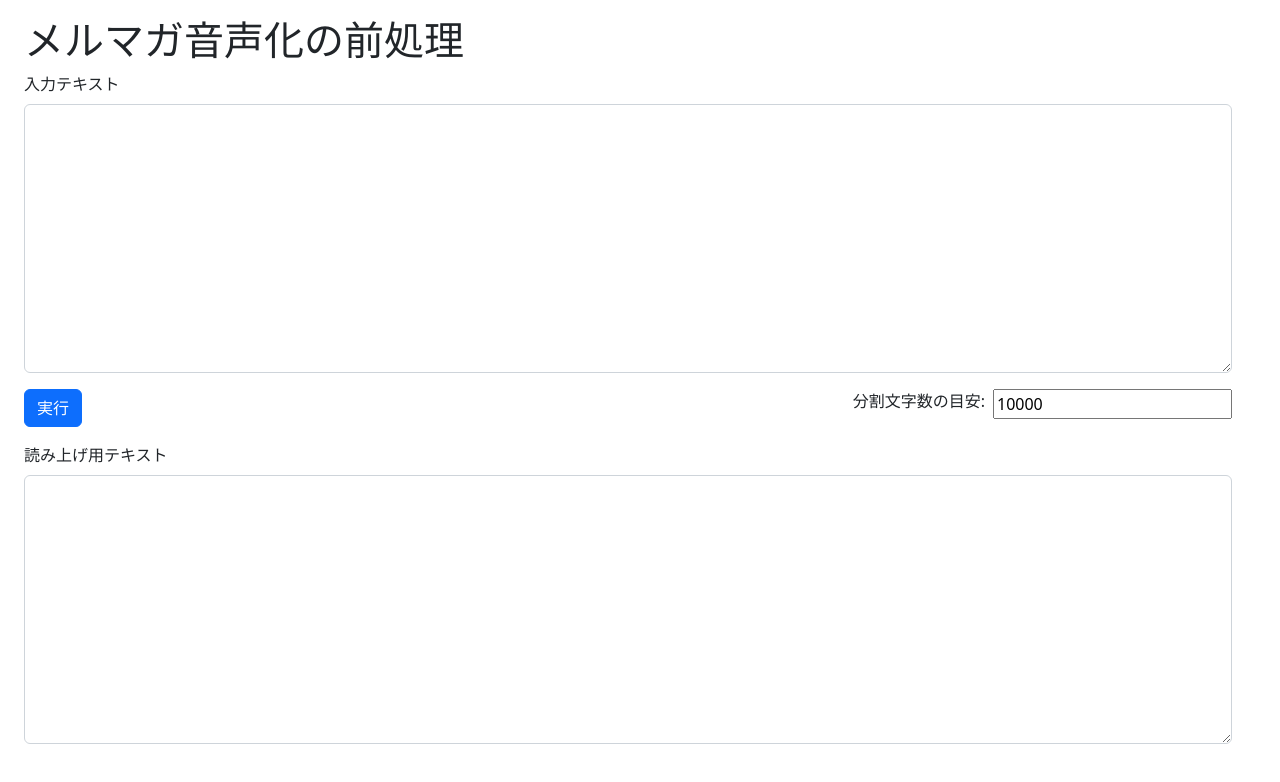
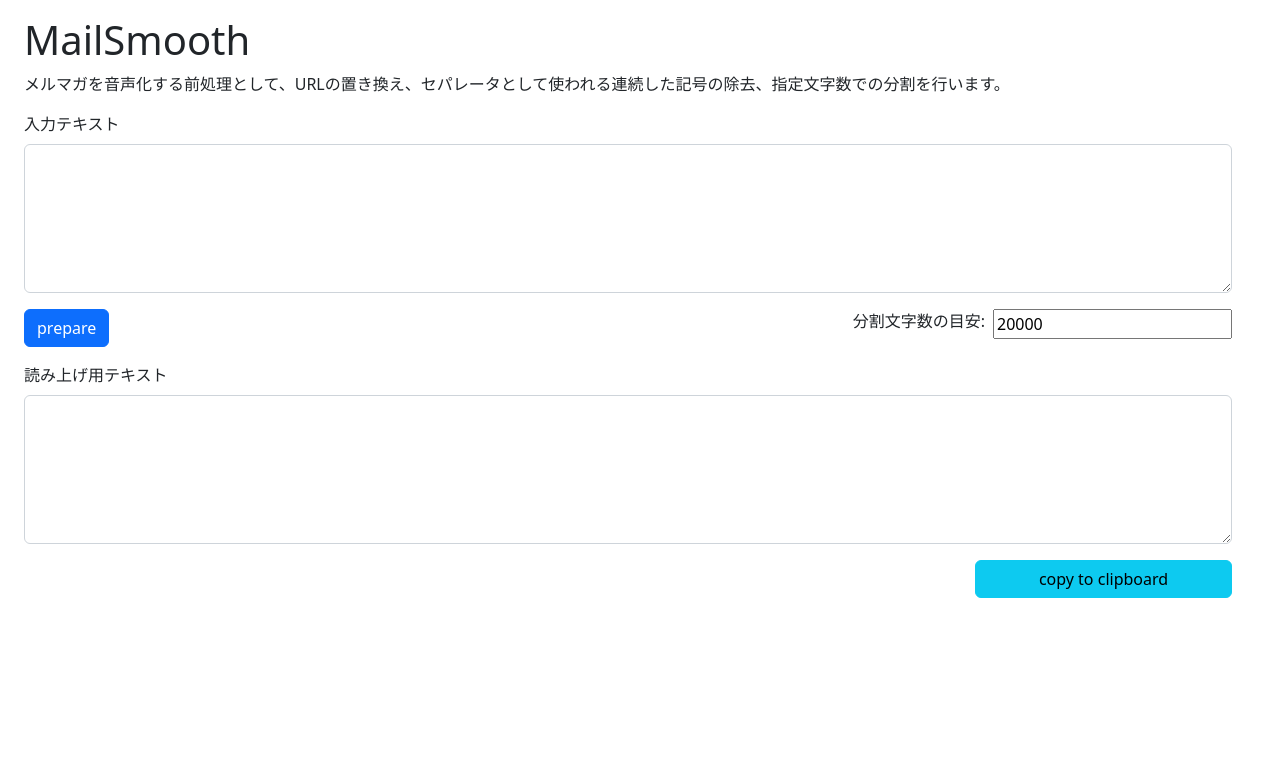
Before and after one commit to motohasystem/mail_smooth_web, a website built with Parcel: page src/index.html in a window 1280 px wide. Built offline with nearby package versions, Linux system fonts and the light colour scheme.

Commit message:
クリップボードにコピーするボタンを追加

```diff
--- a/src/constants.ts
+++ b/src/constants.ts
@@ -7,9 +7,13 @@ export const CONST = {
     , ID_LENGTH_TO: 'id_length_to'      // toの文字数表示ノード
     , ID_BUTTONS: 'id_buttons_block'    // パラグラフコピーボタンを列挙するノード
     , ID_LIMIT_LENGTH: 'id_limit_length'    // 分割文字数の入力フィールド
+    , ID_BTN_COPY: 'id_button_copy'    // コピーボタン
+    , STYLE_COPY_DEFAULT: 'btn-info'    // コピーボタンのデフォルトスタイル
+    , STYLE_COPY_SUCCESS: 'btn-outline-success'
+    , VALUE_BTN_COPY: "copy to clipboard"
 
     , RE_SHRINK: '([─━=━┏])\\1+'
     , RE_URL: 'https?://[\\w!?/+\-=_~;.,*&@#$%()\'[\\]]+'
 
-    , LIMIT_LENGTH: 10000       // 分割する目安となる文字数の上限
+    , LIMIT_LENGTH: 20000       // 分割する目安となる文字数の上限
 }
--- a/src/index.html
+++ b/src/index.html
@@ -4,13 +4,14 @@
     <head>
         <meta charset="UTF-8" />
         <meta name="viewport" content="width=device-width, initial-scale=1.0" />
-        <title>Hello p5</title>
+        <title>MailSmooth</title>
         <!-- スクリプト(main.ts)の読み込み -->
         <!-- Parcelのv2系ではスクリプトの読み込みにtype="module"の指定が必要です -->
         <script src="main.ts" type="module"></script>
     </head>
-    <body>
-        <h1 class="ms-4 mt-3 mb-2">メルマガ音声化の前処理</h1>
+    <body class="ms-4 mt-3 mb-2">
+        <h1>MailSmooth</h1>
+        <div class="mb-3">メルマガを音声化する前処理として、URLの置き換え、セパレータとして使われる連続した記号の除去、指定文字数での分割を行います。</div>
         <div id="app"></div>
     </body>
 </html>
--- a/src/mailbody_tinker.ts
+++ b/src/mailbody_tinker.ts
@@ -56,7 +56,7 @@ export class MailbodyTinker {
         const result = splitted.reduce((prev: string[], paragraph: string) => {
             paragraph += "\n\n"
             const count = prev[prev.length - 1].length
-            if (count + paragraph.length > max) {
+            if (count > 0 && count + paragraph.length > max) {
                 // 新しくパラグラフを追加する
                 prev.push(paragraph)
             }
--- a/src/prepare.ts
+++ b/src/prepare.ts
@@ -14,18 +14,20 @@ export class PrepareMailbody {
         this.build_forms(this.top_id)
     }
 
+    // 画面を構築する
     build_forms(node_id: string) {
         const top = document.getElementById(node_id)
-        top?.setAttribute("class", "ms-4 me-5")
+        top?.setAttribute("class", "me-5")
 
         // 実行ボタン
         const btn_run = Utils.ce('input', 'btn btn-primary mb-3', [], '', {
             type: 'button'
-            , value: '実行'
+            , value: 'prepare'
             , id: CONST.ID_BUTTON_RUN
         })
         btn_run.addEventListener('click', PrepareMailbody.run)
 
+        // 文字数上限入力フォーム
         const field_limit = Utils.ce("input", "float-end ms-2", [], "", {
             id: CONST.ID_LIMIT_LENGTH
             , value: `${CONST.LIMIT_LENGTH}`
@@ -39,6 +41,10 @@ export class PrepareMailbody {
         const textfield_to = PrepareMailbody.create_textarea(CONST.ID_TEXT_TO, "読み上げ用テキスト")
         textfield_to.addEventListener('change', PrepareMailbody.change_to)
 
+        // クリップボードにコピーボタン
+        const copy_to_cb = PrepareMailbody.create_copybutton(CONST.ID_BTN_COPY, "copy to clipboard")
+
+        // 全体を構築
         const formset = Utils.ce('div', '', [
             Utils.ce('span', 'float-end', [], '', {
                 id: CONST.ID_LENGTH_FROM
@@ -52,6 +58,7 @@ export class PrepareMailbody {
                 id: CONST.ID_LENGTH_TO
             })
             , textfield_to
+            , copy_to_cb
             , Utils.ce('div', '', [], '', {
                 id: CONST.ID_BUTTONS
             })
@@ -61,6 +68,7 @@ export class PrepareMailbody {
     }
 
     static run() {
+        PrepareMailbody.clear_copybutton(CONST.ID_BTN_COPY)
 
         const from = PrepareMailbody.get_from_field()
         const to = PrepareMailbody.get_to_field()
@@ -81,9 +89,6 @@ export class PrepareMailbody {
             node_buttons?.append(btn_group)
         }
         buttons[0].dispatchEvent(new Event('click'))
-
-        // to.value = converted
-
     }
 
     // パラグラフごとに表示ボタンを作成する
@@ -100,6 +105,7 @@ export class PrepareMailbody {
             paragraph.addEventListener("click", (event) => {
                 to_field.value = text
                 PrepareMailbody.change_to()
+                PrepareMailbody.clear_copybutton(CONST.ID_BTN_COPY)
             })
 
             return paragraph
@@ -163,6 +169,11 @@ export class PrepareMailbody {
         return to
     }
 
+    static read_to_field(): string {
+        const to = PrepareMailbody.get_to_field()
+        return to.value
+    }
+
     static create_textarea(id: string, label: string): HTMLElement {
         //     <div class="mb-3">
         //     <label for="exampleFormControlTextarea1" class="form-label">Example textarea</label>
@@ -171,7 +182,7 @@ export class PrepareMailbody {
         const area = Utils.ce('textarea', 'form-control', [], '', {
             id: id
             , cols: '10'
-            , rows: '10'
+            , rows: '5'
         })
         area.style.overflowX = "scroll"
 
@@ -183,4 +194,38 @@ export class PrepareMailbody {
         ])
     }
 
+    // クリップボードにコピーボタン
+    static create_copybutton(id: string, label: string): HTMLElement {
+        const style_default = CONST.STYLE_COPY_DEFAULT
+        const copybutton = Utils.ce('input', 'btn float-end mee-2', [], '', {
+            id: CONST.ID_BTN_COPY
+            , value: CONST.VALUE_BTN_COPY
+        })
+        copybutton.classList.add(style_default)
+        copybutton.addEventListener("click", (event) => {
+            const cbtext = PrepareMailbody.read_to_field()
+            navigator.clipboard.writeText(cbtext).then((data) => {
+                copybutton.setAttribute('value', 'success!')
+                copybutton.classList.remove(style_default)
+                copybutton.classList.add(CONST.STYLE_COPY_SUCCESS)
+            }).catch((e) => {
+                copybutton.setAttribute('value', 'failed!')
+            })
+        })
+
+        return copybutton
+    }
+
+    // コピーボタンを元に戻す
+    static clear_copybutton(id: string) {
+        const style_default = CONST.STYLE_COPY_DEFAULT
+        const copybutton = document.getElementById(CONST.ID_BTN_COPY)
+        if (copybutton) {
+            copybutton.classList.remove(CONST.STYLE_COPY_SUCCESS)
+            copybutton.classList.add(style_default)
+            copybutton.setAttribute("value", CONST.VALUE_BTN_COPY)
+        }
+
+    }
+
 }
```
